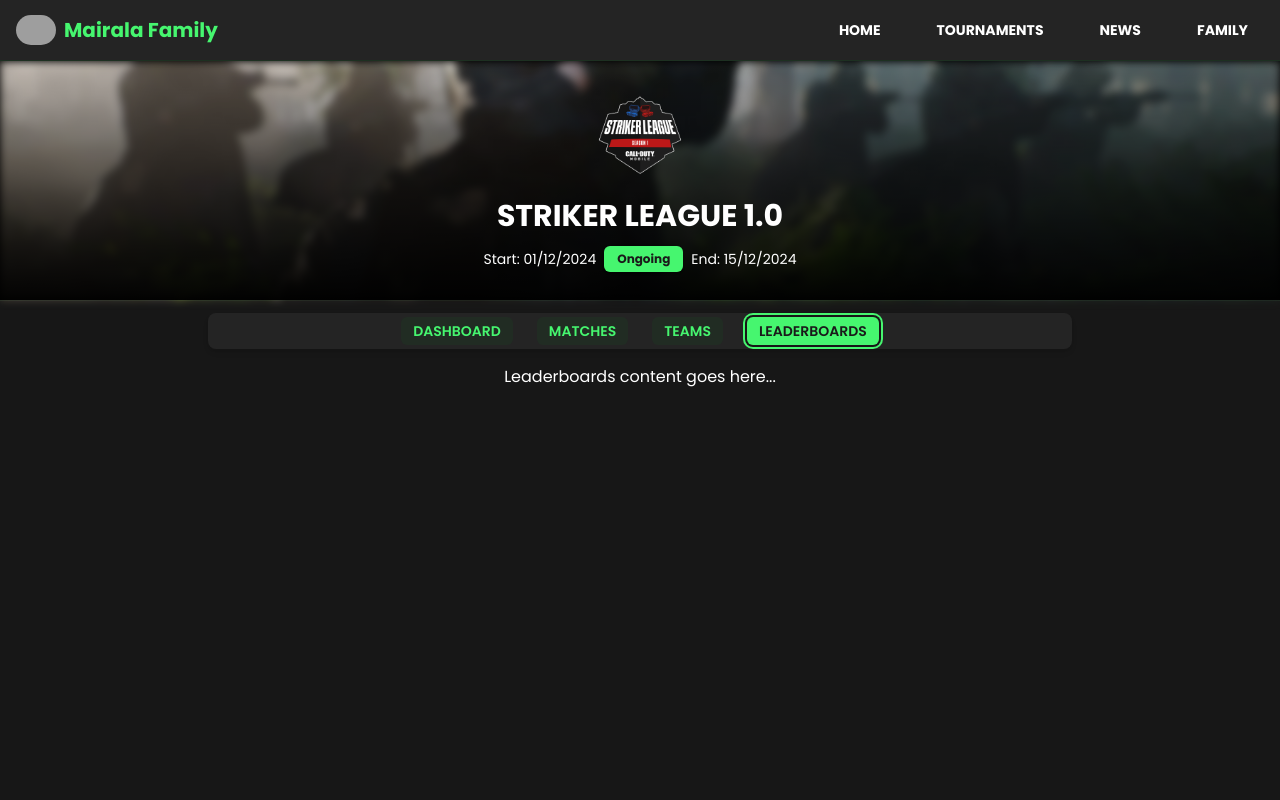
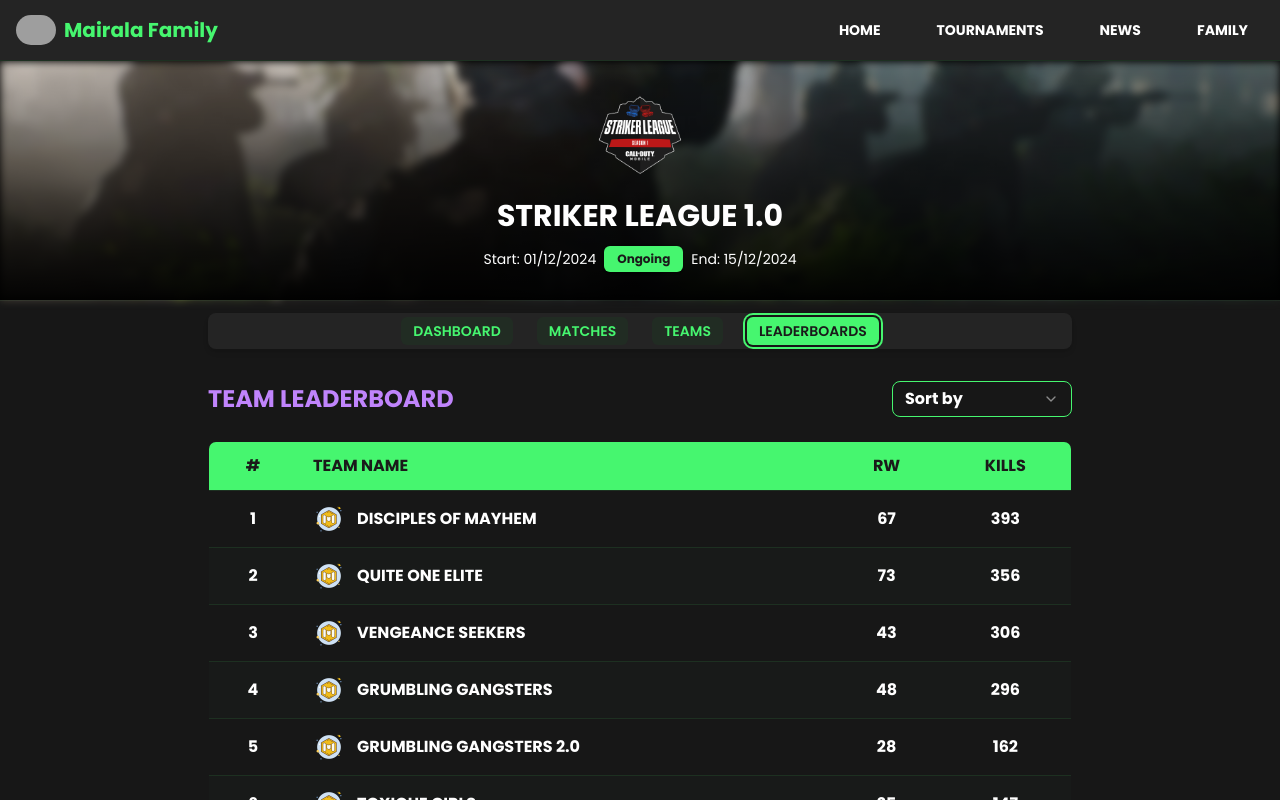
Before and after one commit to shahenwaz/mairala_family, a Next.js app: page /tournaments/StrikerLeague1 in a window 1280 px wide. Both pictures are taken after a click on the tab "LEADERBOARDS". Shown: the top 800 px of the page. Built offline with nearby package versions, Linux system fonts and the light colour scheme; grey boxes are pictures that could not be loaded.

Commit message:
Component added - TeamLeaderboard.tsx

```diff
--- a/app/(root)/tournaments/StrikerLeague1/page.tsx
+++ b/app/(root)/tournaments/StrikerLeague1/page.tsx
@@ -1,4 +1,5 @@
 import TournamentDetails from "@/components/tournament/TournamentDetails";
+import TeamLeaderboard from "@/components/tournament/TeamLeaderboard";
 import { Tabs, TabsList, TabsTrigger, TabsContent } from "@/components/ui/tabs";
 
 export default function StrikerLeague1() {
@@ -10,6 +11,121 @@
     status: "Ongoing",
     background: "/images/CODM_BG1.jpg",
   };
+
+  const teams = [
+    {
+      rank: 1,
+      name: "DISCIPLES OF MAYHEM",
+      logo: "/images/CODM_LOGO.png",
+      rw: 67,
+      kills: 393,
+    },
+    {
+      rank: 2,
+      name: "QUITE ONE ELITE",
+      logo: "/images/CODM_LOGO.png",
+      rw: 73,
+      kills: 356,
+    },
+    {
+      rank: 3,
+      name: "VENGEANCE SEEKERS",
+      logo: "/images/CODM_LOGO.png",
+      rw: 43,
+      kills: 306,
+    },
+    {
+      rank: 4,
+      name: "GRUMBLING GANGSTERS",
+      logo: "/images/CODM_LOGO.png",
+      rw: 48,
+      kills: 296,
+    },
+    {
+      rank: 5,
+      name: "GRUMBLING GANGSTERS 2.0",
+      logo: "/images/CODM_LOGO.png",
+      rw: 28,
+      kills: 162,
+    },
+    {
+      rank: 6,
+      name: "TOXIQUE GIRLS",
+      logo: "/images/CODM_LOGO.png",
+      rw: 25,
+      kills: 147,
+    },
+    {
+      rank: 7,
+      name: "BTV",
+      logo: "/images/CODM_LOGO.png",
+      rw: 23,
+      kills: 139,
+    },
+    {
+      rank: 8,
+      name: "TEAM MAIRALA",
+      logo: "/images/CODM_LOGO.png",
+      rw: 27,
+      kills: 104,
+    },
+    {
+      rank: 9,
+      name: "THE MIGHTY FORCE",
+      logo: "/images/CODM_LOGO.png",
+      rw: 12,
+      kills: 81,
+    },
+    {
+      rank: 10,
+      name: "ASTRAL LEGIONS",
+      logo: "/images/CODM_LOGO.png",
+      rw: 4,
+      kills: 47,
+    },
+    {
+      rank: 11,
+      name: "TEAM OMEGA",
+      logo: "/images/CODM_LOGO.png",
+      rw: 3,
+      kills: 45,
+    },
+    {
+      rank: 12,
+      name: "LIONS ROAR",
+      logo: "/images/CODM_LOGO.png",
+      rw: 9,
+      kills: 43,
+    },
+    {
+      rank: 13,
+      name: "TEAM EPSILON",
+      logo: "/images/CODM_LOGO.png",
+      rw: 0,
+      kills: 43,
+    },
+    {
+      rank: 14,
+      name: "GANGS OF COD",
+      logo: "/images/CODM_LOGO.png",
+      rw: 0,
+      kills: 18,
+    },
+    {
+      rank: 15,
+      name: "BLOOD CULT",
+      logo: "/images/CODM_LOGO.png",
+      rw: 7,
+      kills: 10,
+    },
+    {
+      rank: 16,
+      name: "TEAM ALPHA",
+      logo: "/images/CODM_LOGO.png",
+      rw: 0,
+      kills: 0,
+    },
+  ];
 
   return (
     <div>
@@ -62,9 +178,7 @@
               </p>
             </TabsContent>
             <TabsContent value="leaderboards">
-              <p className="text-secondary-foreground text-center mt-4">
-                Leaderboards content goes here...
-              </p>
+              <TeamLeaderboard teams={teams} />
             </TabsContent>
           </Tabs>
         </div>
--- /dev/null
+++ b/components/tournament/TeamLeaderboard.tsx
@@ -0,0 +1,128 @@
+"use client";
+import React, { useState, useEffect } from "react";
+import {
+  Table,
+  TableHeader,
+  TableBody,
+  TableRow,
+  TableCell,
+} from "@/components/ui/table";
+import {
+  Select,
+  SelectTrigger,
+  SelectValue,
+  SelectContent,
+  SelectItem,
+} from "@/components/ui/select";
+
+interface Team {
+  rank: number;
+  name: string;
+  logo: string;
+  rw: number;
+  kills: number;
+}
+
+interface TeamLeaderboardProps {
+  teams: Team[];
+}
+
+const TeamLeaderboard: React.FC<TeamLeaderboardProps> = ({ teams }) => {
+  const [sortBy, setSortBy] = useState<"rw" | "kills">("kills");
+  const [sortedTeams, setSortedTeams] = useState<Team[]>(
+    [...teams].sort((a, b) => b.kills - a.kills) // Initial sort by kills
+  );
+
+  // Sort teams dynamically based on the selected criteria
+  useEffect(() => {
+    const sorted = [...teams].sort((a, b) => {
+      if (sortBy === "kills") {
+        return b.kills - a.kills; // Sort by Kills in descending order
+      }
+      return b.rw - a.rw; // Sort by Rounds Won in descending order
+    });
+
+    // Update ranks dynamically
+    sorted.forEach((team, index) => {
+      team.rank = index + 1;
+    });
+
+    setSortedTeams(sorted);
+  }, [sortBy, teams]);
+
+  return (
+    <div className="mt-8 space-y-6">
+      {/* Header */}
+      <div className="flex flex-col md:flex-row justify-between items-center gap-4">
+        <h2 className="text-lg md:text-2xl font-bold text-purple-400 text-center">
+          TEAM LEADERBOARD
+        </h2>
+
+        {/* Filter */}
+        <div className="relative z-10">
+          <Select onValueChange={(value) => setSortBy(value as "kills" | "rw")}>
+            <SelectTrigger className="w-[180px] border border-primary rounded-lg font-bold text-sm md:text-base hover:bg-muted/80 focus:ring-2 focus:ring-offset-2 focus:ring-primary">
+              <SelectValue placeholder="Sort by" />
+            </SelectTrigger>
+            <SelectContent className="bg-card text-foreground shadow-lg rounded-md">
+              <SelectItem value="kills">Kills</SelectItem>
+              <SelectItem value="rw">Rounds Won</SelectItem>
+            </SelectContent>
+          </Select>
+        </div>
+      </div>
+
+      {/* Table */}
+      <Table className="w-full border border-muted rounded-lg overflow-hidden">
+        <TableHeader>
+          <TableRow className="bg-primary text-primary-foreground">
+            <TableCell className="px-4 py-3 font-bold text-xs md:text-sm lg:text-base text-center">
+              #
+            </TableCell>
+            <TableCell className="px-4 py-3 font-bold text-xs lg:text-base">
+              TEAM NAME
+            </TableCell>
+            <TableCell className="px-4 py-3 font-bold text-xs md:text-sm lg:text-base text-center">
+              RW
+            </TableCell>
+            <TableCell className="px-4 py-3 font-bold text-xs md:text-sm lg:text-base text-center">
+              KILLS
+            </TableCell>
+          </TableRow>
+        </TableHeader>
+        <TableBody>
+          {sortedTeams.map((team) => (
+            <TableRow
+              key={team.rank}
+              className={`${
+                team.rank % 2 === 0 ? "bg-muted/20" : "bg-background"
+              } hover:bg-muted/50 transition-all rounded-md shadow-sm my-2`}
+            >
+              <TableCell className="px-4 py-3 font-bold text-center text-xs md:text-sm lg:text-base">
+                {team.rank}
+              </TableCell>
+              <TableCell className="px-4 py-3 font-bold text-xs md:text-sm lg:text-base">
+                <div className="flex items-center gap-3">
+                  <img
+                    src={team.logo}
+                    alt={team.name}
+                    className="h-8 w-8 object-contain rounded-full"
+                  />
+                  <span>{team.name}</span>
+                </div>
+              </TableCell>
+              <TableCell className="px-4 py-3 font-bold text-center text-xs md:text-sm lg:text-base">
+                {team.rw}
+              </TableCell>
+              <TableCell className="px-4 py-3 font-bold text-center text-xs md:text-sm lg:text-base">
+                {team.kills}
+              </TableCell>
+            </TableRow>
+          ))}
+        </TableBody>
+      </Table>
+    </div>
+  );
+};
+
+export default TeamLeaderboard;
--- a/components/ui/table.tsx
+++ b/components/ui/table.tsx
@@ -1,6 +1,5 @@
-import * as React from "react"
-
-import { cn } from "@/lib/utils"
+import * as React from "react";
+import { cn } from "@/lib/utils";
 
 const Table = React.forwardRef<
   HTMLTableElement,
@@ -13,16 +12,16 @@
       {...props}
     />
   </div>
-))
-Table.displayName = "Table"
+));
+Table.displayName = "Table";
 
 const TableHeader = React.forwardRef<
   HTMLTableSectionElement,
   React.HTMLAttributes<HTMLTableSectionElement>
 >(({ className, ...props }, ref) => (
   <thead ref={ref} className={cn("[&_tr]:border-b", className)} {...props} />
-))
-TableHeader.displayName = "TableHeader"
+));
+TableHeader.displayName = "TableHeader";
 
 const TableBody = React.forwardRef<
   HTMLTableSectionElement,
@@ -33,8 +32,8 @@
     className={cn("[&_tr:last-child]:border-0", className)}
     {...props}
   />
-))
-TableBody.displayName = "TableBody"
+));
+TableBody.displayName = "TableBody";
 
 const TableFooter = React.forwardRef<
   HTMLTableSectionElement,
@@ -48,8 +47,8 @@
     )}
     {...props}
   />
-))
-TableFooter.displayName = "TableFooter"
+));
+TableFooter.displayName = "TableFooter";
 
 const TableRow = React.forwardRef<
   HTMLTableRowElement,
@@ -58,13 +57,13 @@
   <tr
     ref={ref}
     className={cn(
-      "border-b transition-colors hover:bg-muted/50 data-[state=selected]:bg-muted",
+      "border-b transition-colors hover:bg-primary/70 text-card-foreground data-[state=selected]:bg-muted",
       className
     )}
     {...props}
   />
-))
-TableRow.displayName = "TableRow"
+));
+TableRow.displayName = "TableRow";
 
 const TableHead = React.forwardRef<
   HTMLTableCellElement,
@@ -78,8 +77,8 @@
     )}
     {...props}
   />
-))
-TableHead.displayName = "TableHead"
+));
+TableHead.displayName = "TableHead";
 
 const TableCell = React.forwardRef<
   HTMLTableCellElement,
@@ -93,8 +92,8 @@
     )}
     {...props}
   />
-))
-TableCell.displayName = "TableCell"
+));
+TableCell.displayName = "TableCell";
 
 const TableCaption = React.forwardRef<
   HTMLTableCaptionElement,
@@ -105,8 +104,8 @@
     className={cn("mt-4 text-sm text-muted-foreground", className)}
     {...props}
   />
-))
-TableCaption.displayName = "TableCaption"
+));
+TableCaption.displayName = "TableCaption";
 
 export {
   Table,
@@ -117,4 +116,4 @@
   TableRow,
   TableCell,
   TableCaption,
-}
+};
```
